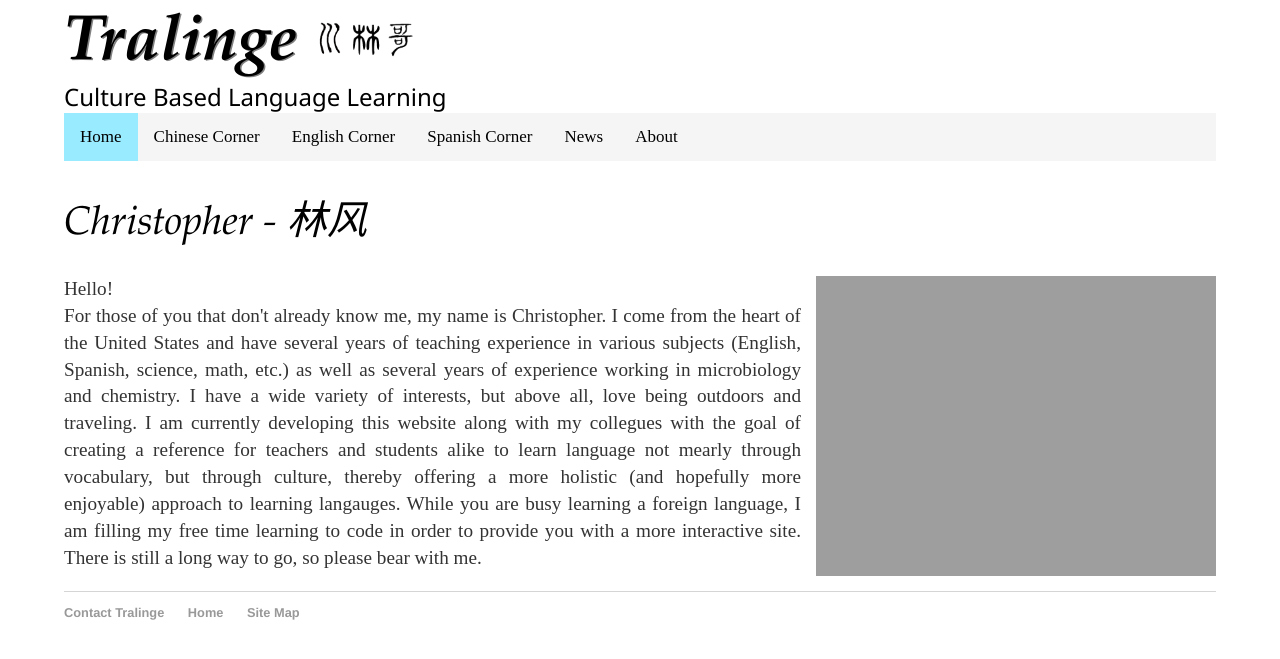
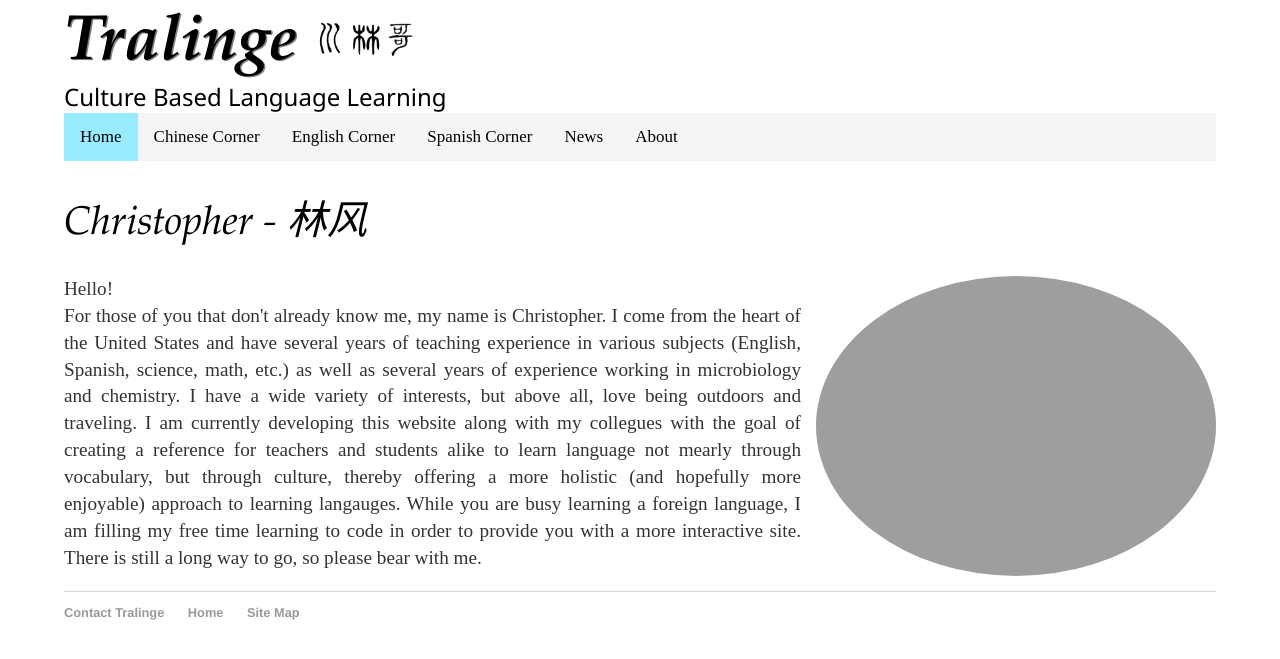
Before and after one commit to Tralinge/tralinge.github.io, a Jekyll site: the page built from about/christopher.html, in a window 1280 px wide. Shown: the top 659 px of the page. Built offline with Jekyll 4.4.1, drawn with Linux system fonts in a browser that asks for light colours.

Commit message:
Update christopher.html

```diff
--- a/about/christopher.html
+++ b/about/christopher.html
@@ -6,7 +6,7 @@
 <div class="clearfix">
 	<h1>Christopher - 林风</h1>
 
-	    <p><img class="rfimg" class="circle" src="http://tralinge.com/media/profile/christopher.jpg"
+	    <p><img class="rfimg circle" src="http://tralinge.com/media/profile/christopher.jpg"
 			alt="Christopher" style="height:300px; margin-left:15px;">
 		Hello!<br>
 	    For those of you that don't already know me, my name is Christopher. I come from the heart
```
